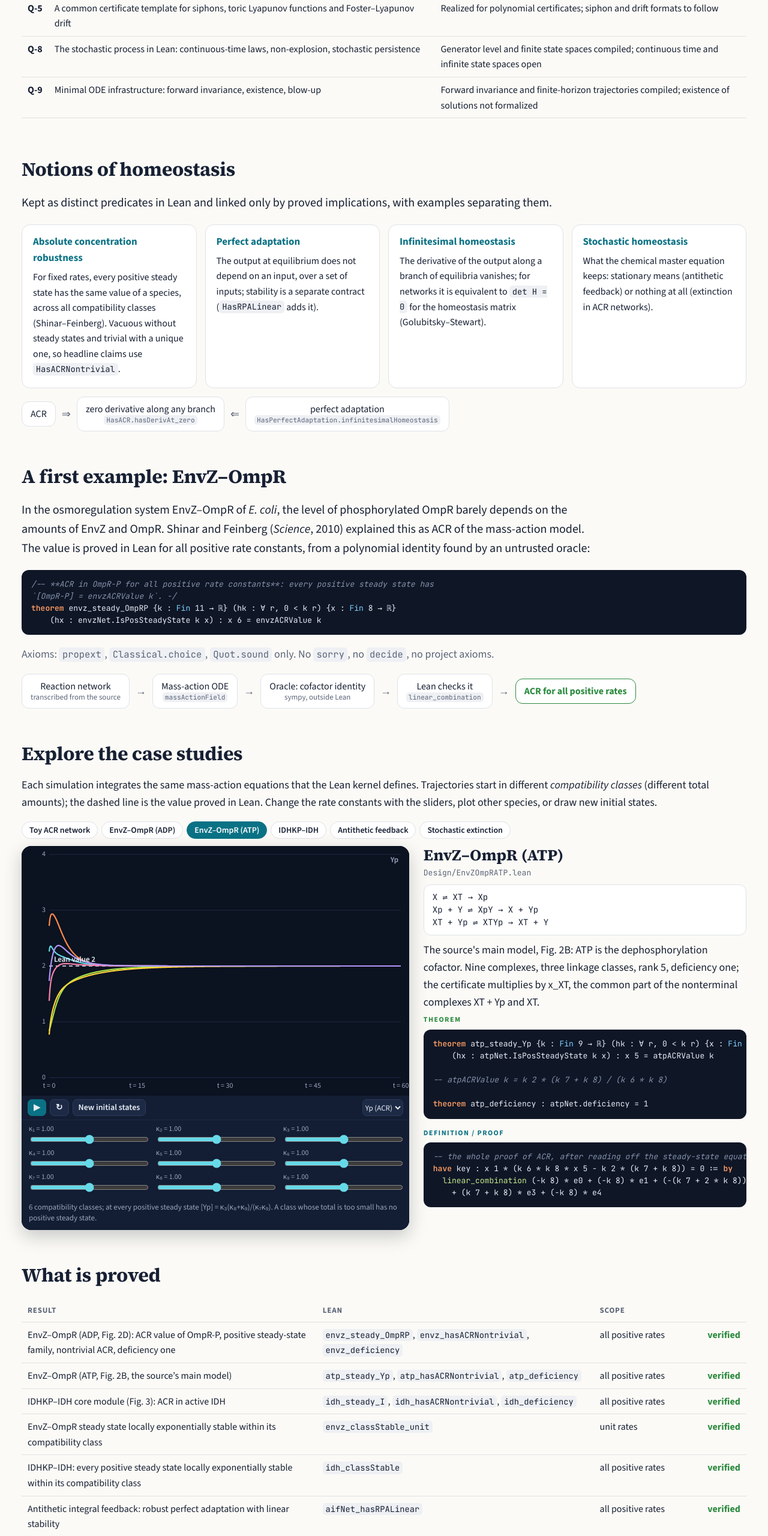
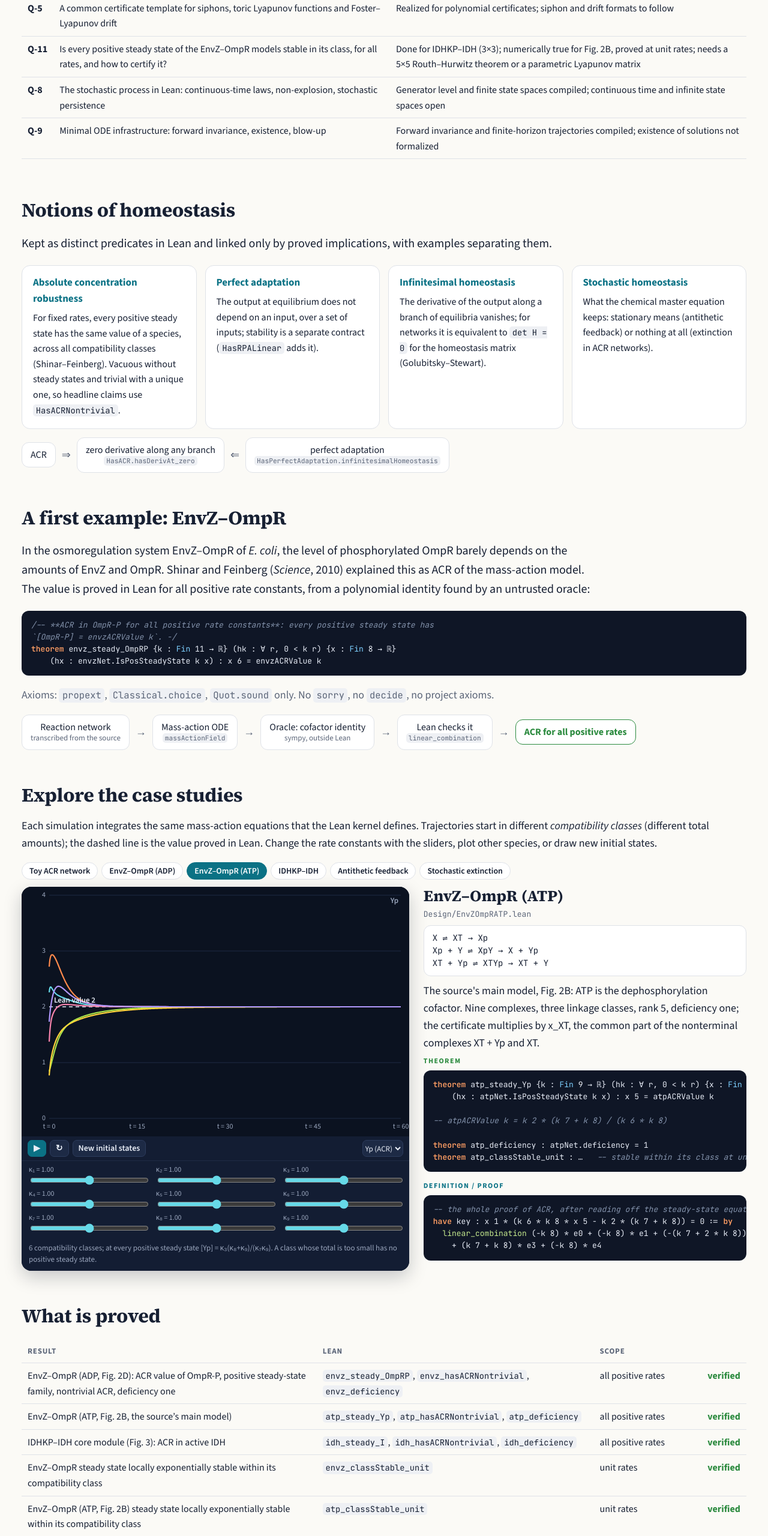
Before and after one commit to siddhartha-gadgil/Homeostasis, a plain HTML site: page docs/index.html in a window 1280 px wide. Shown: the part 1606-4166 px from the top of the page at 60% size. Drawn offline with nearby package versions, Linux system fonts and the light colour scheme.

Commit message:
N-008: Fig. 2B (ATP) EnvZ–OmpR stable within its compatibility class at unit rates; Q-11 recorded
Jacobian for all rates via per-reaction tables; integer Lyapunov certificate with exact LDLᵀ
factors. Parametric stability is numerically supported but open (Q-11). Site and slides updated.

Co-Authored-By: Claude Opus 5.5 <noreply@anthropic.com>

```diff
--- a/docs/index.html
+++ b/docs/index.html
@@ -178,6 +178,7 @@ footer { margin-top: 64px; padding: 28px 0 40px; border-top: 1px solid var(--lin
 <tr><td><b>Q-3</b></td><td>Sharp bounds on the loss of ACR under growth dilution (EnvZ&ndash;OmpR)</td><td>Needs a choice of synthesis model and input; dilution provably breaks antithetic adaptation</td></tr>
 <tr><td><b>Q-4</b></td><td>Which deterministic homeostatic networks keep homeostasis, or avoid extinction, at low copy numbers?</td><td>Extinction proved for the toy ACR network; stationary mean set-point proved for antithetic feedback</td></tr>
 <tr><td><b>Q-5</b></td><td>A common certificate template for siphons, toric Lyapunov functions and Foster&ndash;Lyapunov drift</td><td>Realized for polynomial certificates; siphon and drift formats to follow</td></tr>
+<tr><td><b>Q-11</b></td><td>Is every positive steady state of the EnvZ&ndash;OmpR models stable in its class, for all rates, and how to certify it?</td><td>Done for IDHKP&ndash;IDH (3&times;3); numerically true for Fig.&nbsp;2B, proved at unit rates; needs a 5&times;5 Routh&ndash;Hurwitz theorem or a parametric Lyapunov matrix</td></tr>
 <tr><td><b>Q-8</b></td><td>The stochastic process in Lean: continuous-time laws, non-explosion, stochastic persistence</td><td>Generator level and finite state spaces compiled; continuous time and infinite state spaces open</td></tr>
 <tr><td><b>Q-9</b></td><td>Minimal ODE infrastructure: forward invariance, existence, blow-up</td><td>Forward invariance and finite-horizon trajectories compiled; existence of solutions not formalized</td></tr>
 </table>
@@ -229,6 +230,7 @@ theorem envz_steady_OmpRP {k : Fin 11 → ℝ} (hk : ∀ r, 0 < k r) {x : Fin 8
 <tr><td>EnvZ&ndash;OmpR (ATP, Fig.&nbsp;2B, the source&rsquo;s main model)</td><td><code>atp_steady_Yp</code>, <code>atp_hasACRNontrivial</code>, <code>atp_deficiency</code></td><td>all positive rates</td><td class="ok">verified</td></tr>
 <tr><td>IDHKP&ndash;IDH core module (Fig.&nbsp;3): ACR in active IDH</td><td><code>idh_steady_I</code>, <code>idh_hasACRNontrivial</code>, <code>idh_deficiency</code></td><td>all positive rates</td><td class="ok">verified</td></tr>
 <tr><td>EnvZ&ndash;OmpR steady state locally exponentially stable within its compatibility class</td><td><code>envz_classStable_unit</code></td><td>unit rates</td><td class="ok">verified</td></tr>
+<tr><td>EnvZ&ndash;OmpR (ATP, Fig.&nbsp;2B) steady state locally exponentially stable within its compatibility class</td><td><code>atp_classStable_unit</code></td><td>unit rates</td><td class="ok">verified</td></tr>
 <tr><td>IDHKP&ndash;IDH: every positive steady state locally exponentially stable within its compatibility class</td><td><code>idh_classStable</code></td><td>all positive rates</td><td class="ok">verified</td></tr>
 <tr><td>Antithetic integral feedback: robust perfect adaptation with linear stability</td><td><code>aifNet_hasRPALinear</code></td><td>all positive rates</td><td class="ok">verified</td></tr>
 <tr><td>Antithetic motif: nonlinear local exponential stability for every disturbance <i>&gamma;</i></td><td><code>aifNet_rpa_locallyExpStable</code></td><td>unit <i>&mu;, &theta;, &eta;, a</i></td><td class="ok">verified</td></tr>
@@ -252,7 +254,7 @@ theorem envz_steady_OmpRP {k : Fin 11 → ℝ} (hk : ∀ r, 0 < k r) {x : Fin 8
 
 <h2>Next steps</h2>
 <div class="cards">
-  <div class="card"><span class="status open">next</span><h3>Class stability for all case studies</h3><p>Done for IDHKP&ndash;IDH at all rates. Next: the ATP model and EnvZ&ndash;OmpR at general rates (5&times;5 and 6&times;6 restricted Jacobians).</p></div>
+  <div class="card"><span class="status open">Q-11</span><h3>Class stability for all case studies</h3><p>Done for IDHKP&ndash;IDH at all rates; EnvZ&ndash;OmpR (both models) at unit rates. General rates need a 5&times;5 Routh&ndash;Hurwitz theorem in Lean or a parametric Lyapunov matrix.</p></div>
   <div class="card"><span class="status open">G-2</span><h3>General theorems</h3><p>The Shinar&ndash;Feinberg theorem (in every case study, the certificate&rsquo;s multiplier is the common part of the two nonterminal complexes it names) and the Deficiency Zero Theorem.</p></div>
   <div class="card"><span class="status open">Q-2</span><h3>Multisite phosphorylation</h3><p>Multistationarity witnesses and monostability certificates for 2-site and <i>n</i>-site systems.</p></div>
   <div class="card"><span class="status open">Q-3, Q-4, Q-8</span><h3>Dilution and noise</h3><p>Quantitative loss of robustness under dilution; continuous-time stochastic laws and persistence at low copy numbers.</p></div>
@@ -289,7 +291,7 @@ theorem envz_steady_OmpRP {k : Fin 11 → ℝ} (hk : ∀ r, 0 < k r) {x : Fin 8
         D("ok", "theorem envz_classStable_unit :   -- stability within the compatibility class\n    ∃ δ > 0, ∃ c > 0, ∃ K > 0, ∀ x T, envzNet.MassActionTrajectoryOn (fun _ => 1) x T →\n      x 0 - envzXs ∈ envzNet.stoichSubspace → ‖x 0 - envzXs‖ < δ →\n        ∀ t ∈ Ico 0 T, ‖x t - envzXs‖ ^ 2 ≤ K * Real.exp (-c * t) * ‖x 0 - envzXs‖ ^ 2")] },
     { id: "atp", name: "EnvZ–OmpR (ATP)", scene: "atp",
       text: "The source's main model, Fig. 2B: ATP is the dephosphorylation cofactor. Nine complexes, three linkage classes, rank 5, deficiency one; the certificate multiplies by x_XT, the common part of the nonterminal complexes XT + Yp and XT.",
-      lean: [D("ok", "theorem atp_steady_Yp {k : Fin 9 → ℝ} (hk : ∀ r, 0 < k r) {x : Fin 7 → ℝ}\n    (hx : atpNet.IsPosSteadyState k x) : x 5 = atpACRValue k\n\n-- atpACRValue k = k 2 * (k 7 + k 8) / (k 6 * k 8)\n\ntheorem atp_deficiency : atpNet.deficiency = 1"),
+      lean: [D("ok", "theorem atp_steady_Yp {k : Fin 9 → ℝ} (hk : ∀ r, 0 < k r) {x : Fin 7 → ℝ}\n    (hx : atpNet.IsPosSteadyState k x) : x 5 = atpACRValue k\n\n-- atpACRValue k = k 2 * (k 7 + k 8) / (k 6 * k 8)\n\ntheorem atp_deficiency : atpNet.deficiency = 1\ntheorem atp_classStable_unit : …   -- stable within its class at unit rates"),
         D("def", "-- the whole proof of ACR, after reading off the steady-state equations e₀ … e₄:\nhave key : x 1 * (k 6 * k 8 * x 5 - k 2 * (k 7 + k 8)) = 0 := by\n  linear_combination (-k 8) * e0 + (-k 8) * e1 + (-(k 7 + 2 * k 8)) * e2\n    + (k 7 + k 8) * e3 + (-k 8) * e4")] },
     { id: "idh", name: "IDHKP–IDH", scene: "idh",
       text: "Shinar–Feinberg Fig. 3, the core of the glyoxylate-bypass switch: a bifunctional kinase–phosphatase E acting on IDH. Six complexes, two linkage classes, rank 3, deficiency one; ACR in the active enzyme I, and every positive steady state is stable within its compatibility class, for all rates (a symbolic Routh–Hurwitz certificate).",
```
Also changed, not shown: docs/Homeostasis.html (+4 -3 lines), 5 other files.
